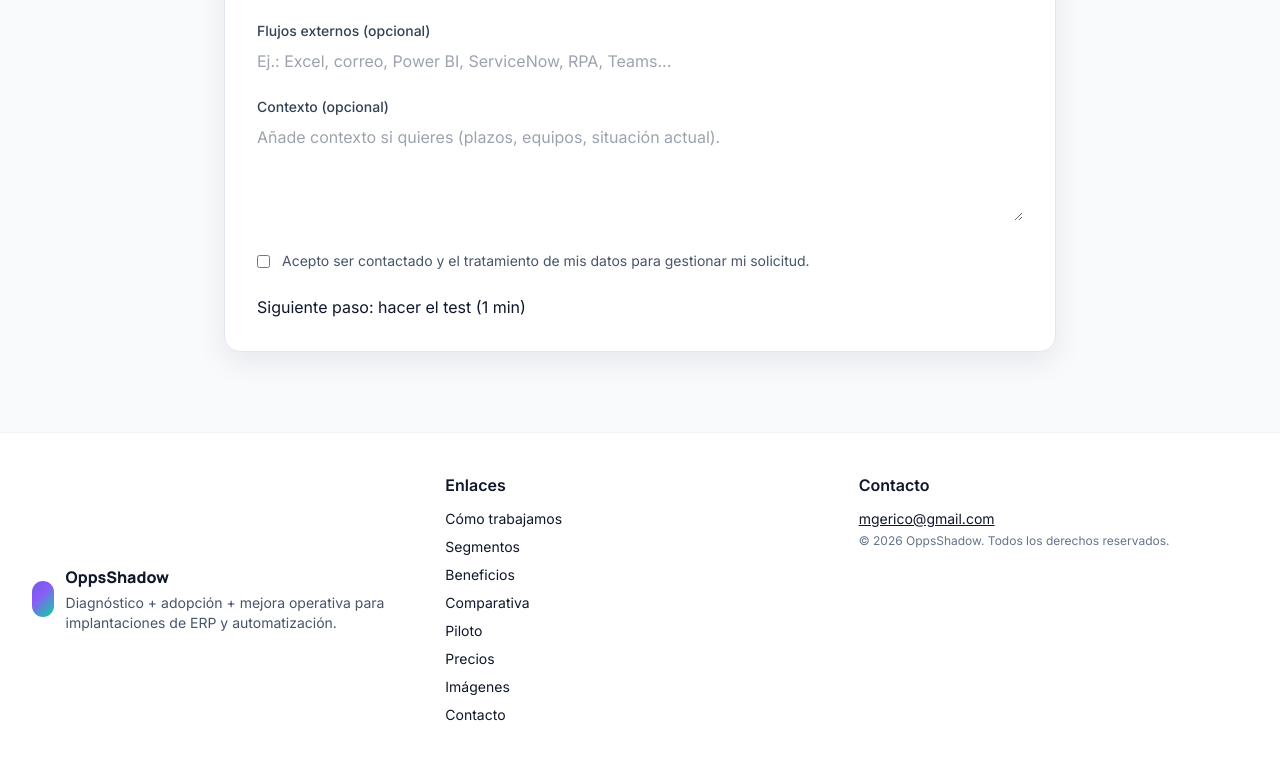
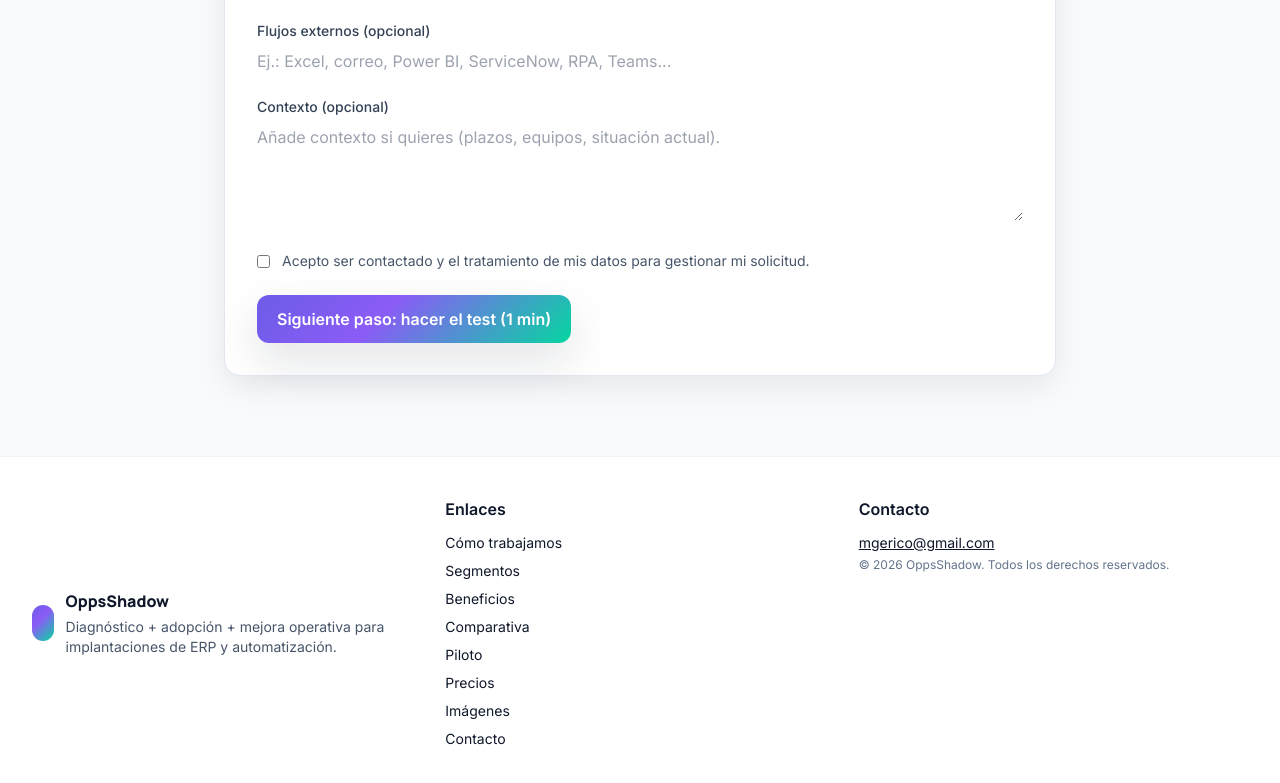
Before and after one commit to mgerico-web/OppsShadow, a plain HTML site: page index.html in a window 1280 px wide. Shown: the part 7198-7981 px from the top of the page. Drawn offline with nearby package versions, Linux system fonts and the light colour scheme.

Commit message:
Update index.html
Adjustment of buttom agenda

```diff
--- a/index.html
+++ b/index.html
@@ -617,7 +617,7 @@
         </div>
 
         <div class="flex items-center gap-4">
-          <button type="button" onclick="window.location.href='https://forms.gle/ssBwEGDP2HphfzqW6';">Siguiente paso: hacer el test (1 min)</button>
+          <button type="button" class="px-5 py-3 rounded-xl text-white brand-gradient shadow-bold font-semibold" onclick="window.location.href='https://forms.gle/ssBwEGDP2HphfzqW6';">Siguiente paso: hacer el test (1 min)</button>
           <p id="formMsg" class="text-sm text-slate-600"></p>
         </div>
       </form>
```
